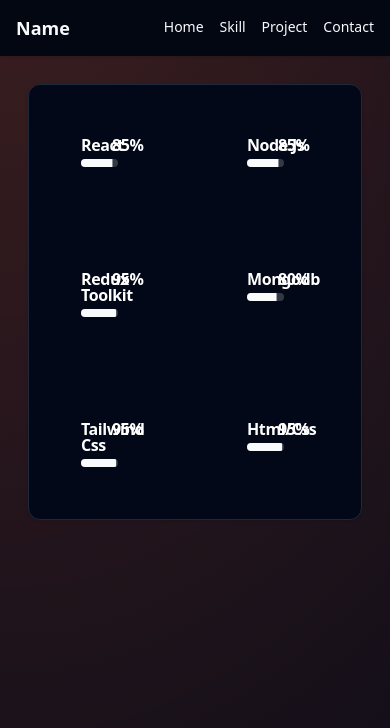
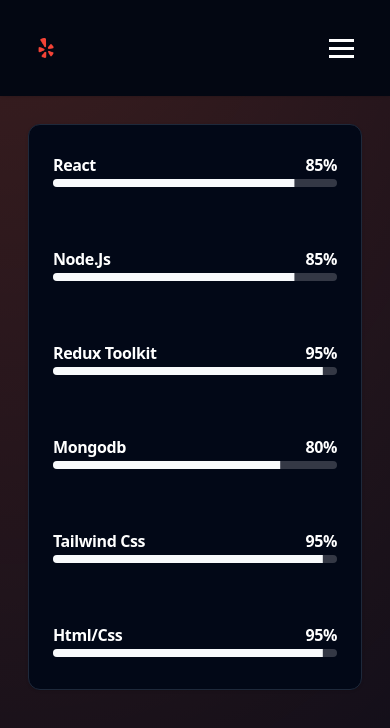
Before and after one commit to 1UDIT/Portfolio, a Next.js app: page /Skill in a window 390 px wide. Shown: the top 728 px of the page. Built offline with nearby package versions, Linux system fonts and the light colour scheme.

Commit message:
responsive added

```diff
--- a/src/app/Skill/page.tsx
+++ b/src/app/Skill/page.tsx
@@ -15,21 +15,21 @@
     const data = [...SkillApi];
     return (
         <Card className="mx-7 my-7">
-            <div className="grid grid-cols-2   z-[1]  dark:text-white">
+            <div className="grid grid-cols-1 md:grid-cols-2   z-[1]  dark:text-white">
                 {
                     data?.map((Value, index) => {
                         // console.log(Value.Code.keys, "value", data)
                         return (
-                            <div className='cols-1 px-7 py-7' key={Value.Index}>
+                            <div className='cols-1 px2 py-2 md:px-7 md:py-7' key={Value.Index}>
                                 <CardHeader >
                                     <CardTitle>
-                                        <div className="grid grid-cols-2   z-[1]  dark:text-white">
+                                        <div className="grid grid-cols-2  z-[1]  dark:text-white">
                                             <span className=" cols-1">{Value.Name}</span>
-                                            <span className=" cols-1">{Value.Progress}%</span>
+                                            <span className=" cols-1 text-right md:text-left">{Value.Progress}%</span>
                                         </div>
                                     </CardTitle>
                                     <CardTitle>
-                                        <Progress value={Value.Progress} className="w-[60%]" />
+                                        <Progress value={Value.Progress} className=" w-full md:w-[60%]" />
                                     </CardTitle>
                                 </CardHeader>
                             </div>
--- a/src/app/globals.css
+++ b/src/app/globals.css
@@ -70,7 +70,76 @@
   * {
     @apply border-border;
   }
+
   body {
     @apply bg-background text-foreground;
   }
 }
+
+
+nav {
+  display: flex;
+  justify-content: space-between;
+  align-items: center;
+  padding: 20px;
+  background-color: #333;
+  color: white;
+}
+
+.logo {
+  font-size: 24px;
+}
+
+.menu-toggle {
+  cursor: pointer;
+}
+
+.hamburger {
+  width: 25px;
+  height: 3px;
+  position: relative;
+}
+
+.hamburger::before,
+.hamburger::after {
+  content: '';
+  position: absolute;
+  width: 25px;
+  height: 3px;
+}
+
+.hamburger::before {
+  top: -8px;
+}
+
+.hamburger::after {
+  top: 8px;
+}
+
+.menu {
+  position: absolute;
+  top: 0px;
+  /* Adjust as needed */
+  right: 0px;
+  padding: 10px;
+  border-radius: 5px;
+  list-style-type: none;
+  width: 190px;
+}
+
+.menu li {
+  margin-bottom: 10px;
+}
+
+.menu li a {
+  color: white;
+  text-decoration: none;
+  font-size: 18px;
+}
+
+/* Media query for mobile */
+@media (max-width: 768px) {
+  .menu {
+    top: 60px;
+  }
+}
--- a/src/app/layout.tsx
+++ b/src/app/layout.tsx
@@ -7,14 +7,10 @@
 import { lazy } from "react";
 const LazyRadialGradient = lazy(() => import("@/components/CursorRadialEffect"));
 
-const fontSans = FontSans({
-  subsets: ["latin"],
-  variable: "--font-sans",
-})
+
 
 export const metadata: Metadata = {
-  title: "Create Next App",
-  description: "Generated by create next app",
+  title: "Portfolio",
 };
 
 export default function RootLayout({
@@ -26,8 +22,7 @@
     <html lang="en">
       <body
         className={cn(
-          "min-h-screen bg-background font-sans antialiased",
-          fontSans.variable
+          "min-h-screen bg-background font-sans antialiased"
         )}
         suppressHydrationWarning={true}
       >
--- a/src/components/NavBar.tsx
+++ b/src/components/NavBar.tsx
@@ -1,46 +1,110 @@
 "use client"
 
 import Link from 'next/link'
-import React from 'react'
-import { Button } from './ui/button';
+import React, { useRef, useState } from 'react'
+import { AnimatePresence, motion, useCycle } from "framer-motion"
 import ThemeSwitcher from './ThemeSwitcher';
+import Image from 'next/image';
+
 
 export default function NavBar() {
+    const [isOpen, setIsOpen] = useState<boolean>(false);
+
     return (
         <nav className=" w-full sticky top-0 inset-x-0 top-0 z-50 bg-white shadow dark:bg-gray-950">
             <div className="container px-4 md:px-6">
-                <div className="flex h-14 items-center">
-                    <Link className="mr-auto flex items-center gap-2 text-lg font-semibold" href="#">
-                        <span>Name</span>
+                <div className="flex h-14 items-center ">
+                    <Link className="mr-auto flex items-center gap-2 text-lg font-semibold" href="/" key="HomePage">
+                        <span><Image src={"/img/logo.webp"} width={20} height={20} alt='Logo'/></span>
                     </Link>
-                    <nav className="ml-auto flex items-center space-x-4">
+                    <nav className="ml-auto flex items-center space-x-4 md:contents  hidden dark:text-white text-gray-950">
                         <Link
                             className="font-medium text-sm border-b-2 border-transparent transition-colors hover:text-gray-900 hover:border-gray-100 dark:hover:text-gray-50 dark:hover:border-gray-800"
                             href="/"
+                            key="Home"
                         >
                             Home
                         </Link>
                         <Link
                             className="font-medium text-sm border-b-2 border-transparent transition-colors hover:text-gray-900 hover:border-gray-100 dark:hover:text-gray-50 dark:hover:border-gray-800"
                             href="/Skill"
+                            key="Skill"
                         >
                             Skill
                         </Link>
                         <Link
                             className="font-medium text-sm border-b-2 border-transparent transition-colors hover:text-gray-900 hover:border-gray-100 dark:hover:text-gray-50 dark:hover:border-gray-800"
                             href="/Project"
+                            key="Project"
                         >
                             Project
                         </Link>
                         <Link
                             className="font-medium text-sm border-b-2 border-transparent transition-colors hover:text-gray-900 hover:border-gray-100 dark:hover:text-gray-50 dark:hover:border-gray-800"
                             href="/Contact"
+                            key="Contact"
                         >
                             Contact
                         </Link>
-                        <ThemeSwitcher/>
+                        <ThemeSwitcher />
+                    </nav>
+                    <div className="menu-toggle md:hidden" onClick={() => setIsOpen(value => !value)}>
+                        <div className="hamburger dark:bg-white dark:after:bg-white dark:before:bg-white after:bg-gray-950 before:bg-gray-950 bg-gray-950">   </div>
+                    </div>
 
-                    </nav>
+                    <AnimatePresence>
+                        {isOpen && (
+                            <motion.ul
+                                initial={{ opacity: 0, y: -100 }}
+                                animate={{ opacity: 1, y: 0 }}
+                                exit={{ opacity: 0, y: -100 }}
+                                transition={{ duration: 0.5 }}
+                                className="menu md:hidden  items-center dark:text-white text-gray-950  mt-4  gap-4 md:mt-0 h-screen bg-gray-800 flex flex-col justify-center dark:bg-gray-950">
+                                <li>
+                                    <Link
+                                        className="font-medium text-sm border-b-2 border-transparent transition-colors hover:text-gray-900 hover:border-gray-100 dark:hover:text-gray-50 dark:hover:border-gray-800"
+                                        href="/"
+                                        key="Home"
+                                        onClick={() => setIsOpen(false)}
+                                    >
+                                        Home
+                                    </Link>
+                                </li>
+                                <li>
+                                    <Link
+                                        className="font-medium text-sm border-b-2 border-transparent transition-colors hover:text-gray-900 hover:border-gray-100 dark:hover:text-gray-50 dark:hover:border-gray-800"
+                                        href="/Skill"
+                                        key="Skill"
+                                        onClick={() => setIsOpen(false)}
+                                    >
+                                        Skill
+                                    </Link>
+                                </li>
+                                <li>
+                                    <Link
+                                        className="font-medium text-sm border-b-2 border-transparent transition-colors hover:text-gray-900 hover:border-gray-100 dark:hover:text-gray-50 dark:hover:border-gray-800"
+                                        href="/Project"
+                                        key="Project"
+                                        onClick={() => setIsOpen(false)}
+                                    >
+                                        Project
+                                    </Link>
+                                </li>
+                                <li>
+                                    <Link
+                                        className="font-medium text-sm border-b-2 border-transparent transition-colors hover:text-gray-900 hover:border-gray-100 dark:hover:text-gray-50 dark:hover:border-gray-800"
+                                        href="/Contact"
+                                        key="Contact"
+                                        onClick={() => setIsOpen(false)}
+                                    >
+                                        Contact
+                                    </Link>
+                                </li>
+                                <ThemeSwitcher />
+                            </motion.ul>
+                        )}
+                    </AnimatePresence>
+
                 </div>
             </div>
         </nav>
--- a/src/components/ThemeSwitcher.tsx
+++ b/src/components/ThemeSwitcher.tsx
@@ -8,7 +8,7 @@
     const Theme = typeof window !== "undefined" ? window.localStorage.getItem('theme') : false;
 
     return (
-        <ul className="flex items-center gap-2 2xsm:gap-4 md:block  hidden ">
+        <ul className="flex items-center gap-2 2xsm:gap-4">
             <li>
                 <label
                     className={`relative m-0 block h-7.5 w-14 rounded-full`}
```
Also changed, not shown: package.json (+4 -4 lines), public/img/logo.webp (added), 1 other file (tests, documents, lock files or other folders). Lines whose indentation alone changed are shown as unchanged.
